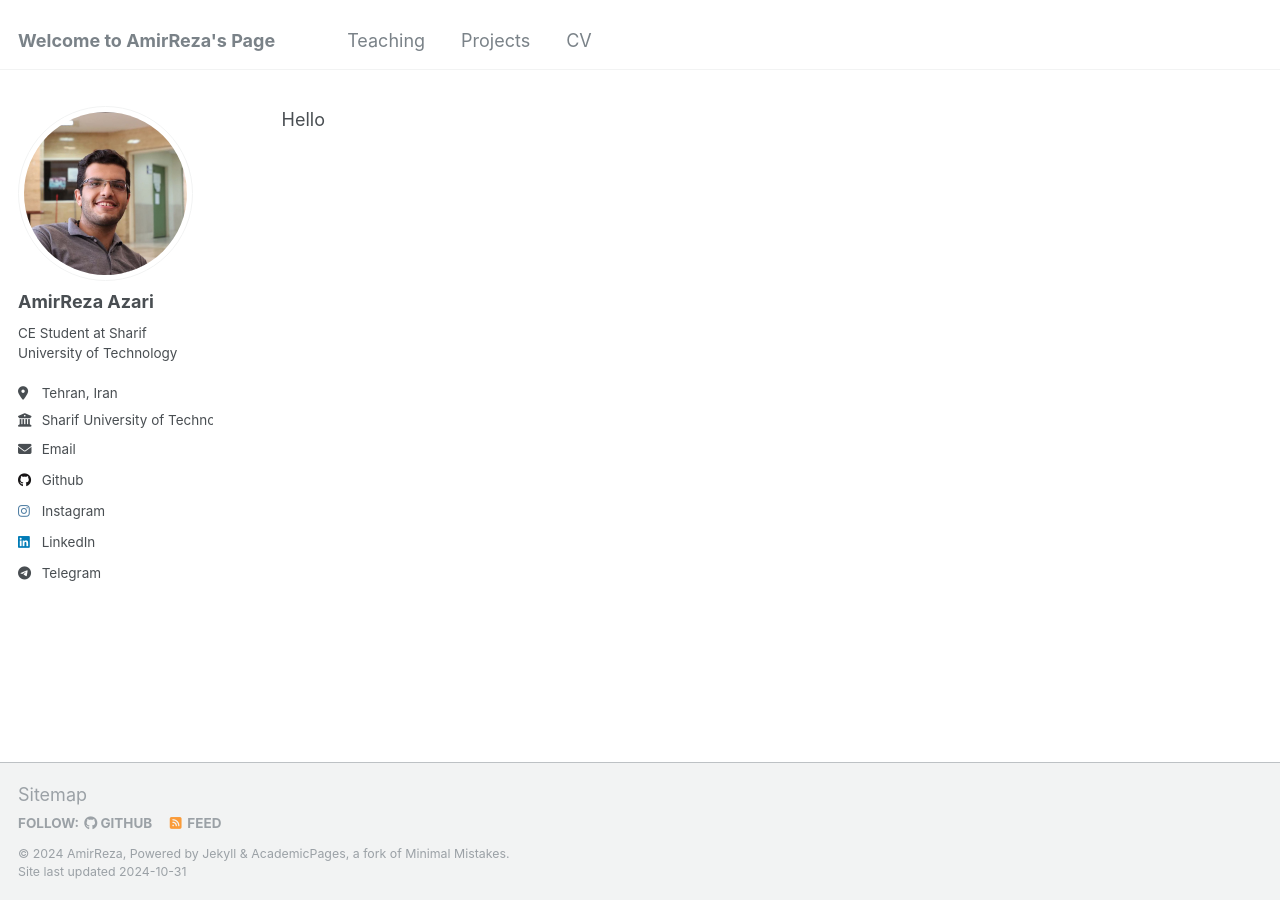
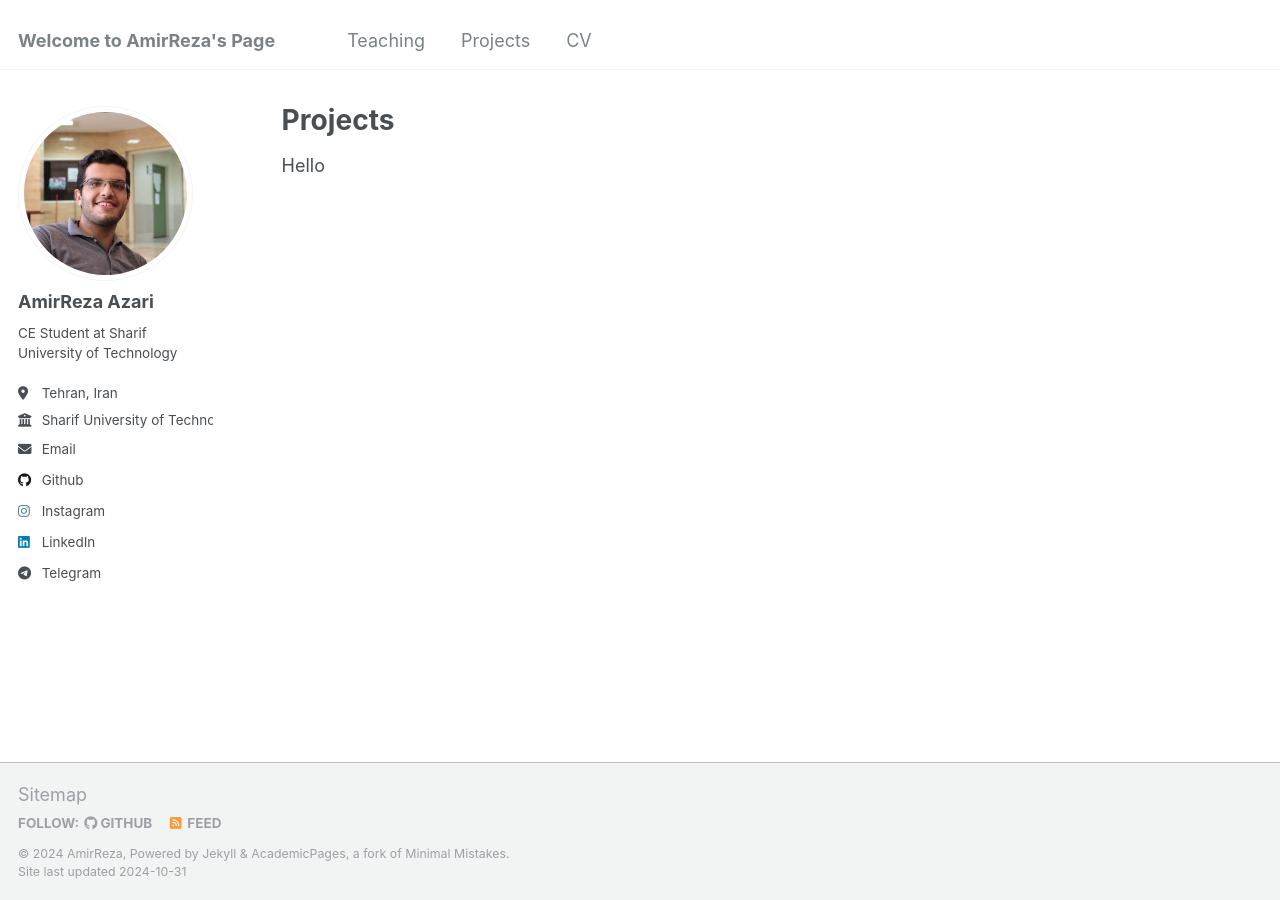
Before and after one commit to Amirreza81/Amirreza81.github.io, a Jekyll site: the page built from _pages/projects.md, in a window 1280 px wide. Built offline with Jekyll 4.4.1, drawn with Linux system fonts in a browser that asks for light colours; our own code applies the rules of GitHub Pages for plain Markdown files.

Commit message:
correction

```diff
--- a/_pages/projects.md
+++ b/_pages/projects.md
@@ -1 +1,10 @@
+---
+layout: archive
+title: "Projects"
+permalink: /projects/
+author_profile: true
+redirect_from:
+  - /resume
+---
+
 Hello
```
